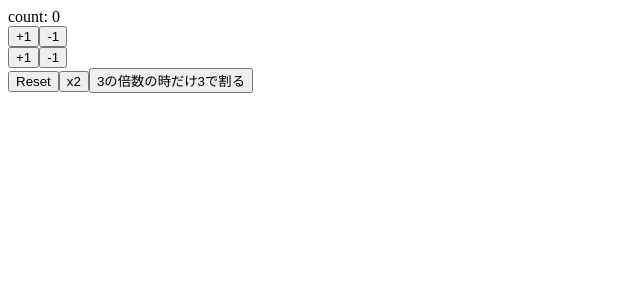
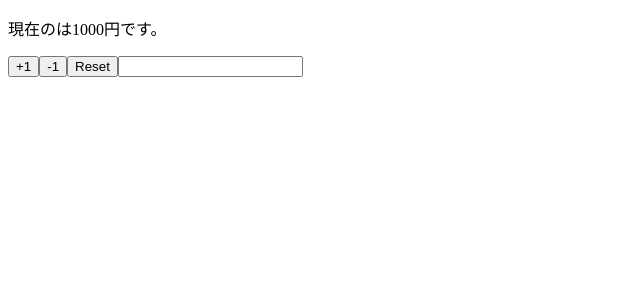
Before and after one commit to crypt0box/react-hooks-101, a React (Create React App) app: page / in a window 1280 px wide. Shown: the top 300 px of the page, without its empty margins (0-640 px from the left). Built offline with nearby package versions, Linux system fonts and the light colour scheme.

Commit message:
implement component using multiple states

```diff
--- a/src/App.js
+++ b/src/App.js
@@ -1,42 +1,29 @@
 import React, { useState } from 'react';
 
-const App = () => {
-  const [count, setCount] = useState(0);
+const App = props => {
 
-  const increment = () => setCount(count + 1);
-  const decrement = () => setCount(count - 1);
+  const [name, setName] = useState(props.name);
+  const [price, setPrice] = useState(props.price);
 
-  const increment2 = () => setCount(previousCount => previousCount + 1);
-  const decrement2 = () => setCount(previousCount => previousCount - 1);
-
-  const reset = () => setCount(0);
-  const double = () => setCount(count * 2);
-
-  const dividedThree = () => setCount(previousCount => {
-    if (previousCount % 3 === 0) {
-      return previousCount / 3;
-    }
-    return previousCount;
-  })
+  const reset = () => {
+    setPrice(props.price);
+    setName(props.name);
+  }
 
   return (
     <>
-      <div>count: {count}</div>
-      <div>
-        <button onClick={increment}>+1</button>
-        <button onClick={decrement}>-1</button>
-      </div>
-      <div>
-        <button onClick={increment2}>+1</button>
-        <button onClick={decrement2}>-1</button>
-      </div>
-      <div>
-        <button onClick={reset}>Reset</button>
-        <button onClick={double}>x2</button>
-        <button onClick={dividedThree}>3の倍数の時だけ3で割る</button>
-      </div>
+      <p>現在の{name}は{price}円です。</p>
+      <button onClick={() => setPrice(price + 1)}>+1</button>
+      <button onClick={() => setPrice(price - 1)}>-1</button>
+      <button onClick={reset}>Reset</button>
+      <input value={name} onChange={e => setName(e.target.value)}/>
     </>
   );
 }
 
+App.defaultProps = {
+  name: '',
+  price: 1000
+}
+
 export default App;
```
